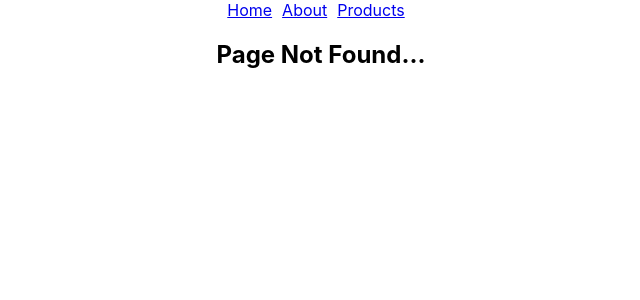
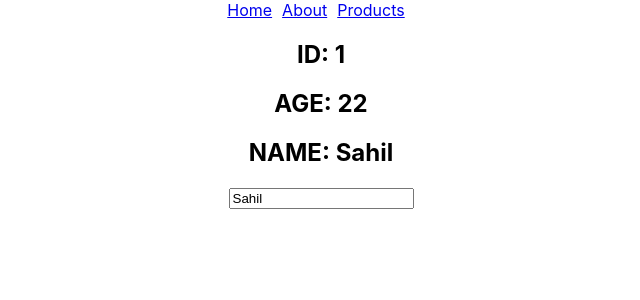
Before and after one commit to sahilm-10/EQ-React, a React (Create React App) app: page / in a window 1280 px wide. Before the commit this address had no page. Shown: the top 300 px of the page, without its empty margins (319-959 px from the left). Built offline with nearby package versions, Linux system fonts and the light colour scheme.

Commit message:
Added State with Object Example

```diff
--- a/src/App.js
+++ b/src/App.js
@@ -36,6 +36,7 @@ import NewProduct from './React-Router/NewProduct';
 import Users from './React-Router/Users';
 import UserDetails from './React-Router/UserDetails';
 import React from 'react';
+import TestObject from './Components/TestObject';
 const LazyAbout = React.lazy(()=> import('../src/React-Router/AboutPage'))
 function App() {
   return (
@@ -87,26 +88,30 @@ function App() {
 
     {/* Routes below  */}
     <Navbar/>
-    <Routes>
+    {/* <Routes> */}
       {/* Route takes two props - path(denoting url path), element-(Component to render) */}
-      <Route path='/home' element={<HomePage/>}></Route>
-      <Route path='/about'
-      element={<React.Suspense fallback='Loading...'>
-                    <LazyAbout/>
-              </React.Suspense> }>
-      </Route>
+      {/* <Route path='/home' element={<HomePage/>}></Route> */}
+      {/* <Route path='/about'  */}
+      {/* element={<React.Suspense fallback='Loading...'> */}
+                    {/* <LazyAbout/> */}
+              {/* </React.Suspense> }> */}
+      {/* </Route> */}
 
-      <Route path='/order-summary' element={<OrderSummary/>}></Route>
+      {/* <Route path='/order-summary' element={<OrderSummary/>}></Route>
       <Route path='/products' element={<ProductsPage/>}>
         <Route index element={<FeaturedProduct/>}/>
         <Route path='featured-page' element={<FeaturedProduct/>}></Route>
-        <Route path='new-page' element={<NewProduct/>}></Route>
-      </Route>
-      <Route path='users' element={<Users/>}>
-        <Route path=':userId' element={<UserDetails/>}/>
-      </Route>
-      <Route path='*' element={<NoMatchPage/>}></Route>
-    </Routes>
+        <Route path='new-page' element={<NewProduct/>}></Route> */}
+      {/* </Route> */}
+      {/* <Route path='users' element={<Users/>}> */}
+        {/* <Route path=':userId' element={<UserDetails/>}/> */}
+      {/* </Route> */}
+      {/* <Route path='*' element={<NoMatchPage/>}></Route> */}
+    {/* </Routes> */}
+
+    <TestObject/>
+    {/* <UseStateWithObject/> */}
+
     </div>
   );
 }
--- /dev/null
+++ b/src/Components/TestObject.js
@@ -0,0 +1,22 @@
+import React, { useState } from "react";
+// object , change one key value pair object.
+function TestObject(){
+    const objectTest = {
+        id:1,
+        name:"Sahil",
+        age:22,
+    }
+    const [objectName,setObjectName] = useState(objectTest);
+    console.log(objectName);
+
+    return(
+        <div>
+            <h2>ID: {objectName.id}</h2>
+            <h2>AGE: {objectName.age}</h2>
+            <h2>NAME: {objectName.name}</h2>
+            <input type="text" defaultValue={objectName.name} placeholder="Enter Name" onChange={(e)=> setObjectName({...objectTest,name:e.target.value})}/>
+        </div>
+    )
+}
+
+export default TestObject;
```
